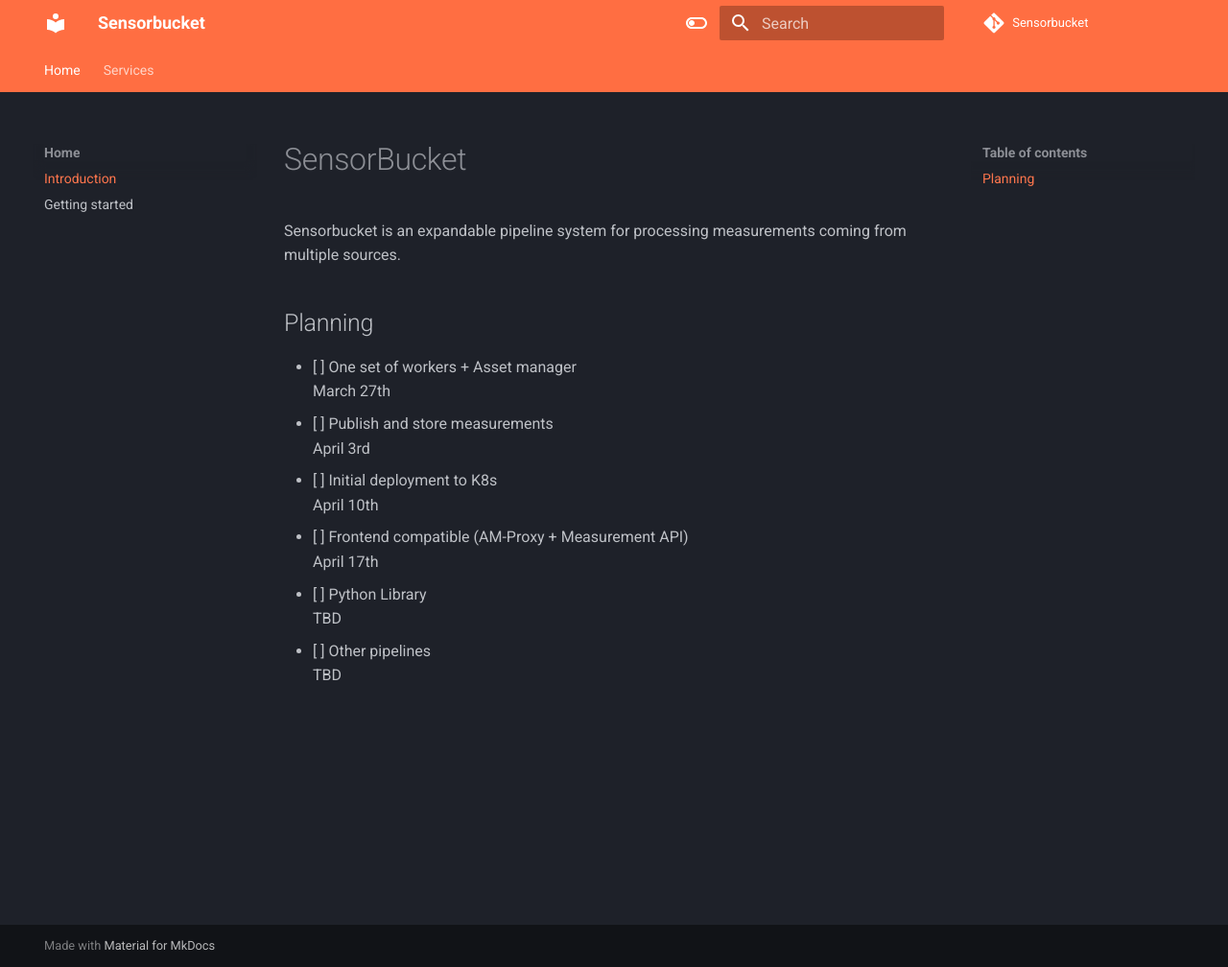
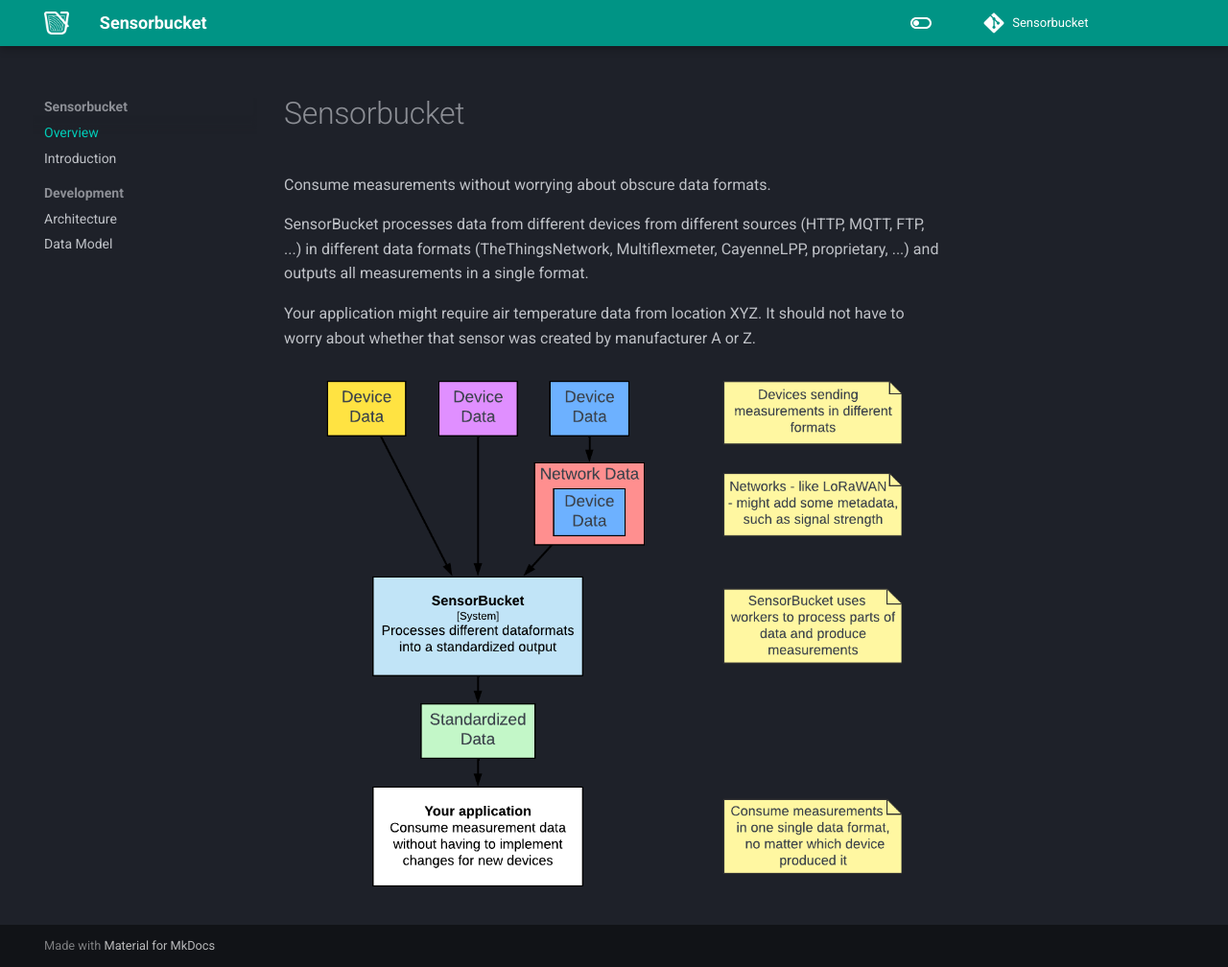
Before and after one commit to sensorbucket/SensorBucket, an MkDocs documentation site: the page built from docs/index.md, in a window 1280 px wide and 1008 px high. Shown: the whole window at 96% size. Built offline with MkDocs 1.6.1 and Material for MkDocs 9.7.7, drawn with Linux system fonts in a browser that asks for light colours; comment, search, counter and statistics services are not loaded.

```diff
--- a/docs/index.md
+++ b/docs/index.md
@@ -1,16 +1,11 @@
-# SensorBucket
-Sensorbucket is an expandable pipeline system for processing measurements coming from multiple sources.
+# Sensorbucket
 
-## Planning
-- [ ] One set of workers + Asset manager
-      March 27th
-- [ ] Publish and store measurements
-      April 3rd
-- [ ] Initial deployment to K8s
-      April 10th
-- [ ] Frontend compatible (AM-Proxy + Measurement API)
-      April 17th
-- [ ] Python Library
-      TBD
-- [ ] Other pipelines
-      TBD
+Consume measurements without worrying about obscure data formats.
+
+SensorBucket processes data from different devices from different sources (HTTP, MQTT, FTP, ...) in different data formats (TheThingsNetwork, Multiflexmeter, CayenneLPP, proprietary, ...) and outputs all measurements in a single format.
+
+Your application might require air temperature data from location XYZ. It should not have to worry about whether that sensor was created by manufacturer A or Z.
+
+<figure markdown>
+![Simplified overview of sensorbucket](./context.png){ width="600"}
+</figure>
--- a/mkdocs.yml
+++ b/mkdocs.yml
@@ -3,23 +3,28 @@ repo_url: https://gitlab.com/sensorbucket
 repo_name: Sensorbucket
 theme:
   name: material
-  features:
-    - navigation.tabs
+  logo: sensorbucket-logo-white.png
+  favicon: sensorbucket-logo.png
   icon:
     repo: fontawesome/brands/git-alt
   palette:
     - scheme: slate
-      primary: deep orange
+      primary: teal
       accent: blue grey
       toggle:
         icon: material/toggle-switch-off-outline
         name: Switch to light mode
     - scheme: default
-      primary: deep orange
+      primary: teal
       accent: blue grey
       toggle:
         icon: material/toggle-switch
         name: Switch to dark mode
+  features:
+    - navigation.sections
+
+plugins:
+  - glightbox
 
 markdown_extensions:
   - attr_list
@@ -38,8 +43,8 @@ markdown_extensions:
           format: !!python/name:pymdownx.superfences.fence_code_format
 
 nav:
-  - Home:
-    - Introduction: index.md
-    - Getting started: getting-started.md
-  - Services:
-    - Measurements: measurements/index.md
+  - Overview: index.md
+  - Introduction: introduction.md
+  - Development:
+    - Architecture: development/architecture.md
+    - Data Model: development/data-model.md
```
Also changed, not shown: docs/development/architecture.md (added, +56 -0 lines), docs/development/data-model.md (added, +7 -0 lines), docs/getting-started.md (deleted, +0 -70 lines), docs/introduction.md (added, +37 -0 lines), docs/measurements/index.md (deleted, +0 -116 lines), docs/container.png (added), docs/context-simple.png (added), docs/context.png (added), docs/development/erd.png (added), docs/measurements/architecture.png (deleted), docs/message-layers.png (added), docs/overview.png (added), docs/sensorbucket-logo-white.png (added), docs/sensorbucket-logo.png (added), 2 other files.
